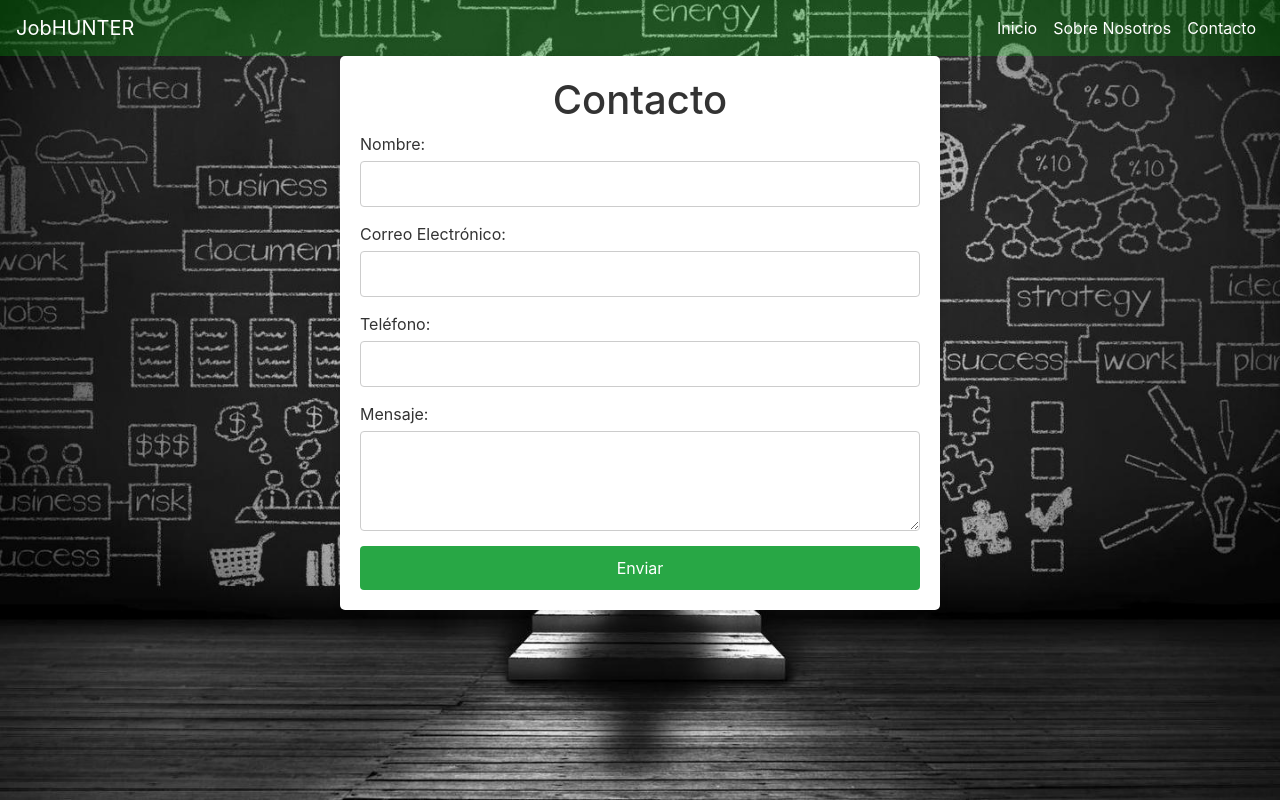
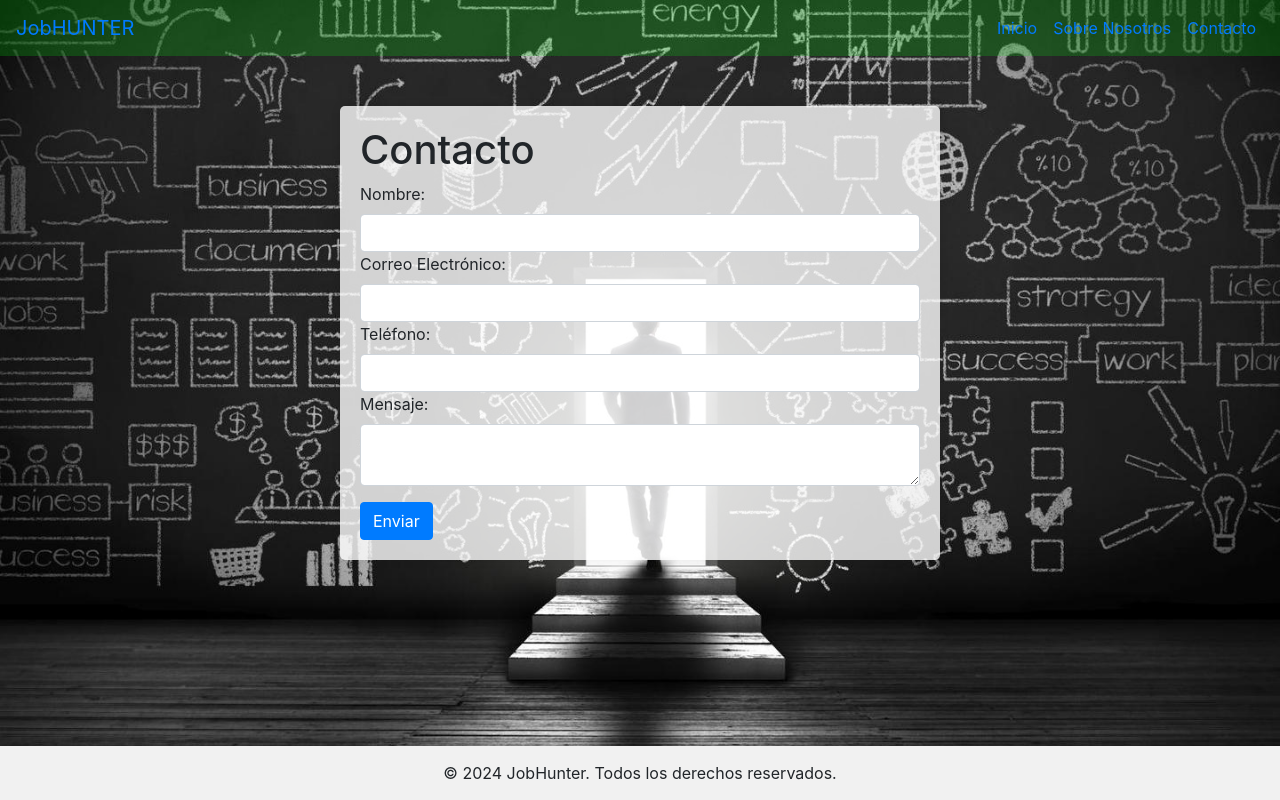
Before and after one commit to tobiasgarcete1/JobHunter, a plain HTML site: page contacto.html in a window 1280 px wide. Drawn offline with nearby package versions, Linux system fonts and the light colour scheme; files that its build step writes are made by us from their sources.

Commit message:
se creo la corrigio los styles}

```diff
--- a/contacto.html
+++ b/contacto.html
@@ -1,13 +1,11 @@
 <!DOCTYPE html>
-<html lang="en">
+<html lang="es">
 <head>
     <meta charset="UTF-8">
     <meta name="viewport" content="width=device-width, initial-scale=1.0">
-
-    <title>Document</title>
-
-      <link href="https://stackpath.bootstrapcdn.com/bootstrap/4.5.2/css/bootstrap.min.css" rel="stylesheet">
-   <link rel="stylesheet" href="stylesContact.css">
+    <title>Contacto - JobHunter</title>
+    <link rel="stylesheet" href="https://maxcdn.bootstrapcdn.com/bootstrap/4.5.2/css/bootstrap.min.css">
+    <link rel="stylesheet" href="styles/stylesContact.css">
 </head>
 <body>
     <nav class="navbar navbar-expand-lg navbar-custom">
@@ -29,29 +27,32 @@
             </ul>
         </div>
     </nav>
-            </form>
-            </div>
-        </div>
-    </div>
-    <main>
+
     <div class="container">
         <h1>Contacto</h1>
         <form action="#" method="post">
             <label for="nombre">Nombre:</label>
-                <input type="text" id="nombre" name="nombre" required>
+            <input type="text" id="nombre" name="nombre" class="form-control" required>
 
             <label for="email">Correo Electrónico:</label>
-                <input type="email" id="email" name="email" required>
+            <input type="email" id="email" name="email" class="form-control" required>
 
             <label for="telefono">Teléfono:</label>
-                <input type="tel" id="telefono" name="telefono" required>
+            <input type="tel" id="telefono" name="telefono" class="form-control" required>
 
             <label for="mensaje">Mensaje:</label>
-                <textarea id="mensaje" name="mensaje" required></textarea>
+            <textarea id="mensaje" name="mensaje" class="form-control" required></textarea>
 
-                <button type="submit">Enviar</button>
+            <button type="submit" class="btn btn-primary mt-3">Enviar</button>
         </form>
     </div>
-    </main>
+
+    <footer>
+        <p>&copy; 2024 JobHunter. Todos los derechos reservados.</p>
+    </footer>
+
+    <script src="https://code.jquery.com/jquery-3.5.1.slim.min.js"></script>
+    <script src="https://cdn.jsdelivr.net/npm/@popperjs/core@2.5.3/dist/umd/popper.min.js"></script>
+    <script src="https://maxcdn.bootstrapcdn.com/bootstrap/4.5.2/js/bootstrap.min.js"></script>
 </body>
 </html>
--- a/styles/stylesContact.css
+++ b/styles/stylesContact.css
@@ -1,77 +1,36 @@
+/* Estilos para el fondo del cuerpo */
 body {
     background-color: #f8f9fa;
-    background-image: url(69976.jpg);
+    background-image: url(69976\ copy.jpg);
     background-size: cover;
     background-position: center;
     background-attachment: fixed;
 }
+
+/* Estilos para la barra de navegación personalizada */
 .navbar-custom {
     background-color: #00ff0d32;
 }
-.navbar-custom .navbar-brand,
-.navbar-custom .navbar-nav .nav-link {
-        color: #fff;
-}
-.search-bar {
-    margin: 20px 0;
-    }
-.job-card {
-    margin-bottom: 20px;
-}
-.row{
-    display: flex;
-    width: 80%;
-    flex-wrap: wrap;
-    justify-content: space-evenly;
-    row-gap: 30px;
-    column-gap: 20px;
-    margin: auto;
-}
-footer {
-background-color: #f1f1f1;
-padding: 10px 20px;
-box-shadow: 0 -2px 5px rgba(0, 0, 0, 0.1);
-}
+
 .container {
-    background-color: #fff;
+    background-color: rgba(255, 255, 255, 0.8);
     padding: 20px;
     border-radius: 5px;
     box-shadow: 0 0 10px rgba(0, 0, 0, 0.1);
+    max-width: 600px;
+    margin: 50px auto;
+}
+footer {
+    background-color: #f1f1f1;
+    padding: 10px 20px;
+    box-shadow: 0 -2px 5px rgba(0, 0, 0, 0.1);
+    position: fixed;
     width: 100%;
-    max-width: 600px;
+    bottom: 0;
 }
-h1 {
+
+
+footer p {
+    margin: 5px 0;
     text-align: center;
-    color: #333;
 }
-form {
-    display: flex;
-    flex-direction: column;
-}
-label {
-    margin-bottom: 5px;
-    color: #333;
-}
-input, textarea {
-    margin-bottom: 15px;
-    padding: 10px;
-    border: 1px solid #ccc;
-    border-radius: 4px;
-    font-size: 16px;
-}
-textarea {
-    resize: vertical;
-    height: 100px;
-}
-button {
-    padding: 10px;
-    border: none;
-    border-radius: 4px;
-    background-color: #28a745;
-    color: #fff;
-    font-size: 16px;
-    cursor: pointer;
-}
-button:hover {
-    background-color: #218838;
-}
--- /dev/null
+++ b/styles/syleAboutUs.css
@@ -0,0 +1,45 @@
+body {
+    background-color: #f8f9fa;
+    background-image: url(69976.jpg);
+    background-size: cover;
+    background-position: center;
+    background-attachment: fixed;
+
+}
+
+.navbar-custom {
+    background-color: #00ff0d32;
+}
+.navbar-custom .navbar-brand,
+.navbar-custom .navbar-nav .nav-link {
+        color: #fff;
+        grid-template-columns: auto;
+}
+.search-bar {
+    margin: 20px 0;
+    }
+.job-card {
+    margin-bottom: 20px;
+}
+.row{
+    display: flex;
+    width: 80%;
+    flex-wrap: wrap;
+    justify-content: space-evenly;
+    row-gap: 30px;
+    column-gap: 20px;
+    margin: auto;
+}
+main{
+    background: rgb(84, 148, 32);
+    margin: 10%;
+}
+footer {
+background-color: #f1f1f1;
+padding: 10px 20px;
+box-shadow: 0 -2px 5px rgba(0, 0, 0, 0.1);
+}
+footer p {
+margin: 5px 0;
+text-align: center ;
+}
```
Also changed, not shown: aboutUs.html (+3 -53 lines), styles/69976 copy.jpg (renamed from 69976.jpg), styles/69976.jpg (added). Lines whose indentation alone changed are shown as unchanged.
